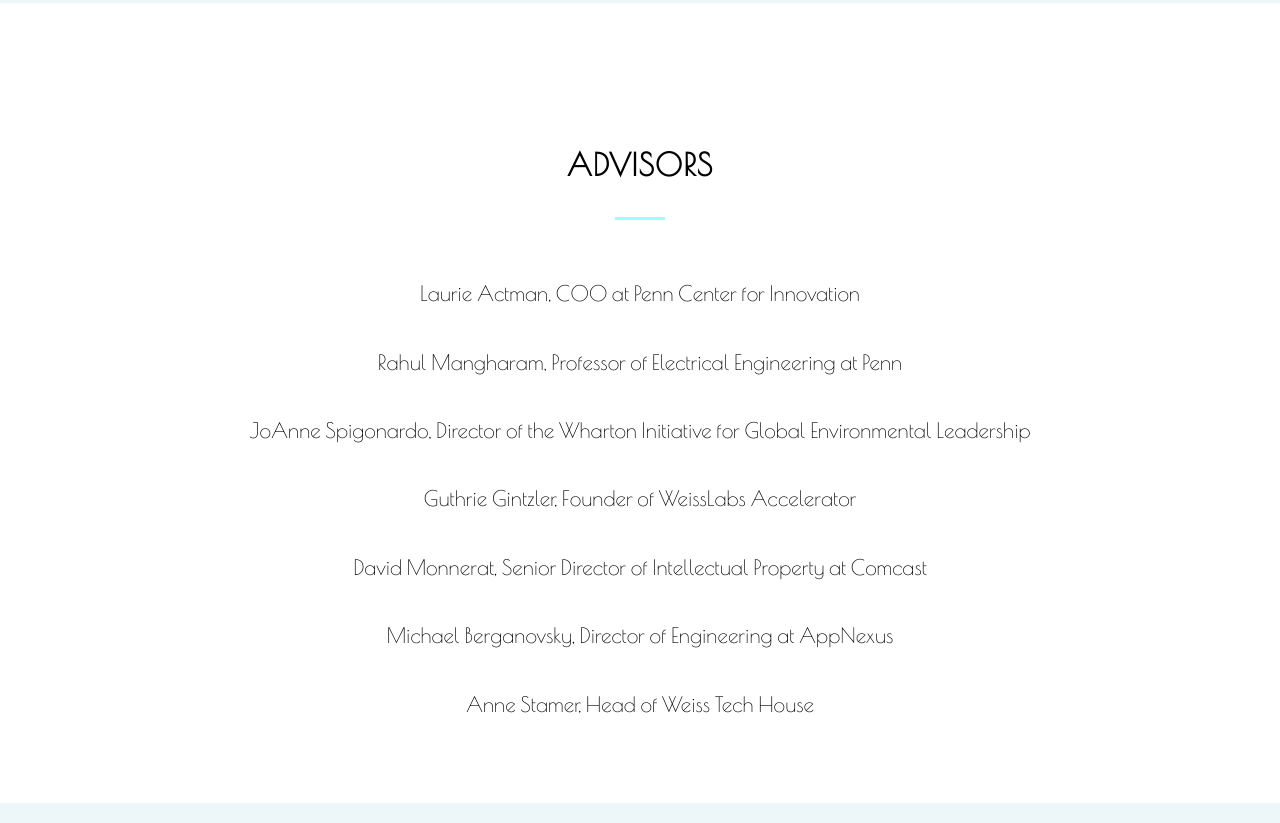
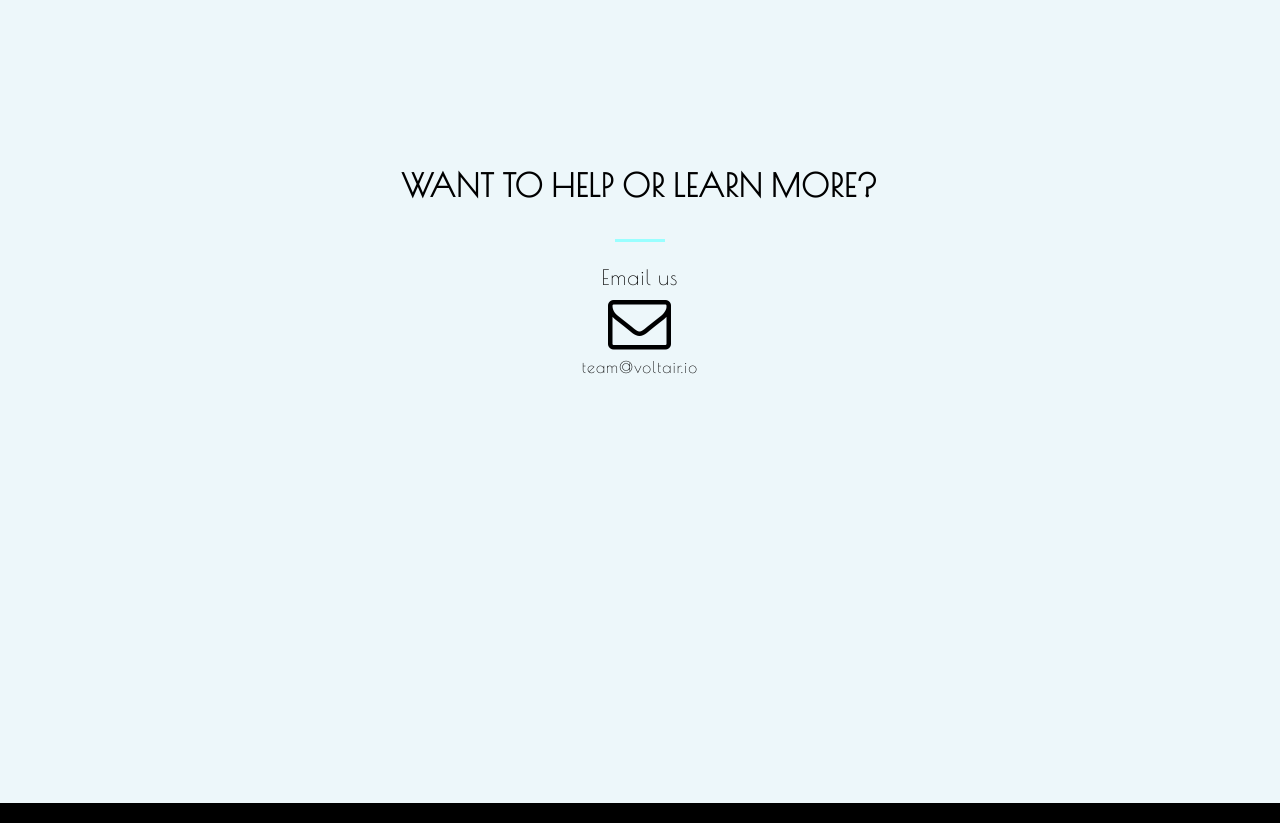
Before and after one commit to lawrencechoi96/dnyu.github.io, a plain HTML site: page index.html in a window 1280 px wide. Shown: the part 4797-5620 px from the top of the page. Drawn offline with nearby package versions, Linux system fonts and the light colour scheme.

```diff
--- a/index.html
+++ b/index.html
@@ -358,46 +358,6 @@
                 </div>
             </div>
     </section>
-    <section class="intro intro-body container-fluid example-classname" id="advisors">
-        <div class="row-fluid">
-            <div class="col-lg-12 text-center">
-                <br>
-                <h2 class="heads">Advisors</h2>
-                    <hr class="primary">
-            </div>
-        </div>
-        <div class="row-fluid">
-                <div class="col-lg-12 text-center advisors">
-                    <div>Laurie Actman, COO at Penn Center for Innovation</div>
-                </div>
-                <br>
-                <div class="col-lg-12 text-center advisors ">
-                    <div>Rahul Mangharam, Professor of Electrical Engineering at Penn</div>
-                </div>
-                <br>
-                <div class="col-lg-12 text-center advisors ">
-                    <div>JoAnne Spigonardo, Director of the Wharton Initiative for Global Environmental Leadership</div>
-                </div>
-                <br>
-                <div class="col-lg-12 text-center advisors ">
-                    <div>Guthrie Gintzler, Founder of WeissLabs Accelerator</div>
-                </div>
-                <br>
-                <div class="col-lg-12 text-center  advisors">
-                    <div>David Monnerat, Senior Director of Intellectual Property at Comcast</div>
-                </div>
-                <br>
-                <div class="col-lg-12 text-center  advisors">
-                    <div>Michael Berganovsky, Director of Engineering at AppNexus</div>
-                </div>
-                <br>
-                <div class="col-lg-12 text-center advisors">
-                    <div>Anne Stamer, Head of Weiss Tech House</div>
-                </div>
-                <br>
-                <br>
-        </div>
-    </section>
 
     <!--Contact us-->
     <section id="contact" class="intro intro-body example-classname">
```
